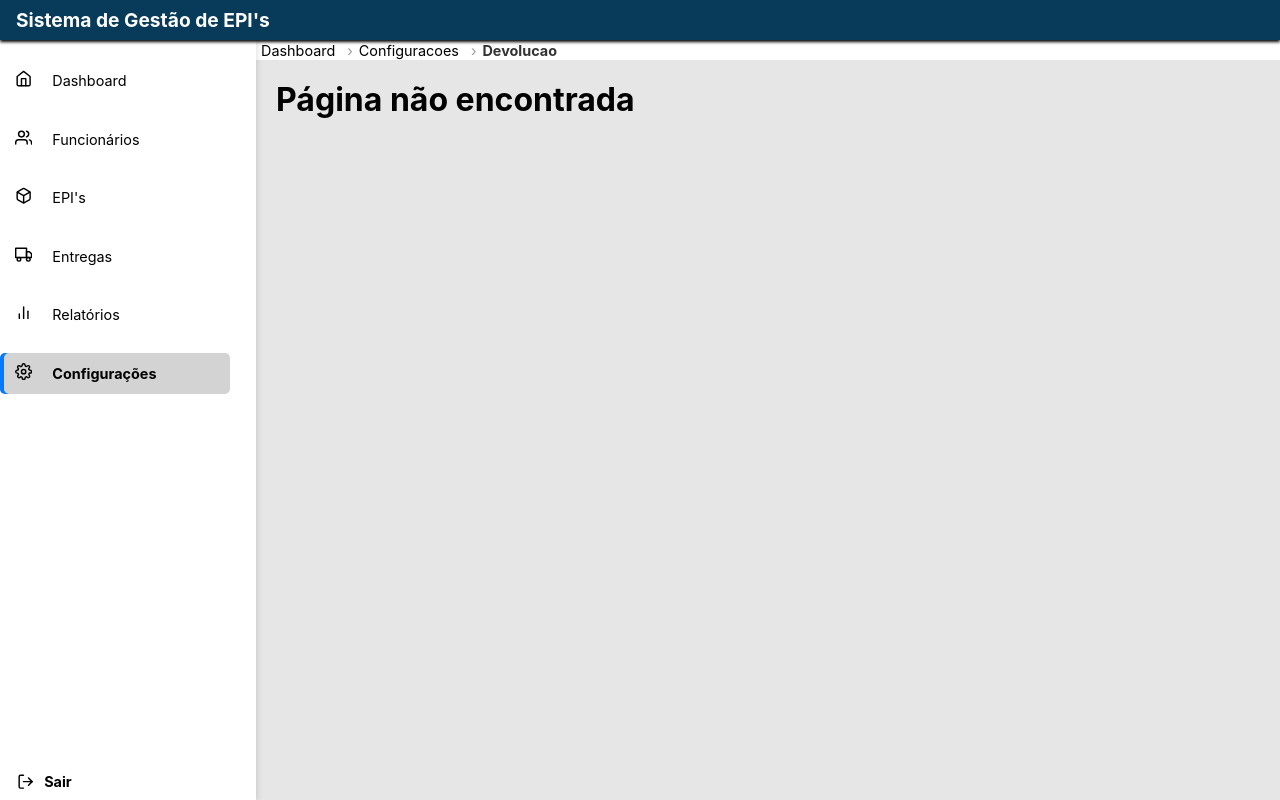
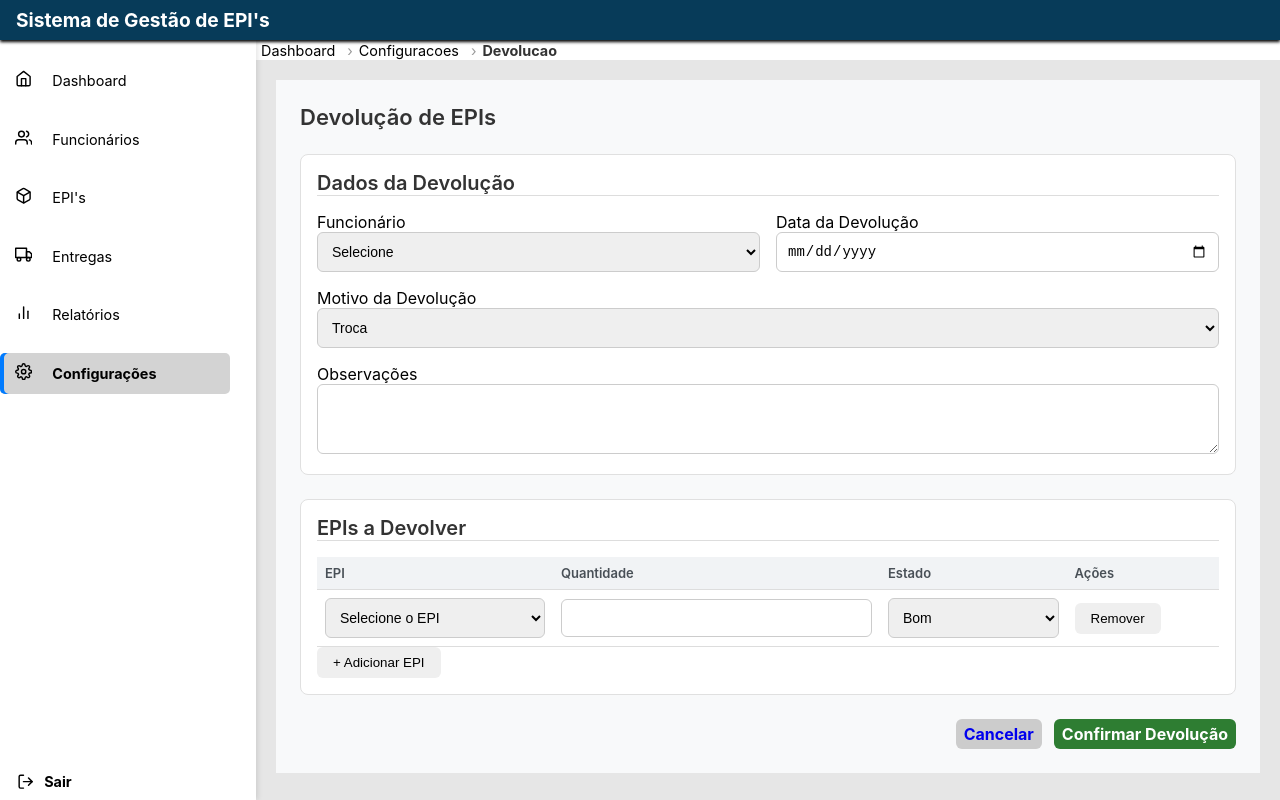
Before and after one commit to diegoflausino45/gestao-de-EPI, a React (Vite) app: page /configuracoes/devolucao in a window 1280 px wide. Built offline with nearby package versions, Linux system fonts and the light colour scheme.

Commit message:
Commit página de devolução

```diff
--- /dev/null
+++ b/src/components/Pages/DevolucaoPage/DadosDevolucao.jsx
@@ -0,0 +1,40 @@
+import styles from "./styles.module.css";
+
+function DadosDevolucao() {
+  return (
+    <section className={styles.card}>
+      <h2>Dados da Devolução</h2>
+
+      <div className={styles.grid}>
+        <div>
+          <label>Funcionário</label>
+          <select>
+            <option>Selecione</option>
+          </select>
+        </div>
+
+        <div>
+          <label>Data da Devolução</label>
+          <input type="date" />
+        </div>
+
+        <div className={styles.full}>
+          <label>Motivo da Devolução</label>
+          <select>
+            <option>Troca</option>
+            <option>Vencimento</option>
+            <option>Danificado</option>
+            <option>Desligamento</option>
+          </select>
+        </div>
+
+        <div className={styles.full}>
+          <label>Observações</label>
+          <textarea rows="3" />
+        </div>
+      </div>
+    </section>
+  );
+}
+
+export default DadosDevolucao;
--- /dev/null
+++ b/src/components/Pages/DevolucaoPage/EPIsDevolver.jsx
@@ -0,0 +1,52 @@
+import { useState } from "react";
+import styles from "./styles.module.css";
+import EpiRow from "./EpiRow";
+
+function EPIsDevolver() {
+  const [epis, setEpis] = useState([
+    { id: 1 },
+  ]);
+
+  function adicionarEpi() {
+    setEpis((prev) => [
+      ...prev,
+      { id: Date.now() },
+    ]);
+  }
+
+  function removerEpi(id) {
+    setEpis((prev) => prev.filter((epi) => epi.id !== id));
+  }
+
+  return (
+    <section className={styles.card}>
+      <h2>EPIs a Devolver</h2>
+
+      <table className={styles.table}>
+        <thead>
+          <tr>
+            <th>EPI</th>
+            <th>Quantidade</th>
+            <th>Estado</th>
+            <th>Ações</th>
+          </tr>
+        </thead>
+
+        <tbody>
+          {epis.map((epi) => (
+            <EpiRow
+              key={epi.id}
+              onRemove={() => removerEpi(epi.id)}
+            />
+          ))}
+        </tbody>
+      </table>
+
+      <button className={styles.add} onClick={adicionarEpi}>
+        + Adicionar EPI
+      </button>
+    </section>
+  );
+}
+
+export default EPIsDevolver;
--- /dev/null
+++ b/src/components/Pages/DevolucaoPage/EpiRow.jsx
@@ -0,0 +1,37 @@
+import styles from "./styles.module.css";
+
+function EpiRow({ onRemove }) {
+  return (
+    <tr>
+      <td>
+        <select>
+          <option>Selecione o EPI</option>
+        </select>
+      </td>
+
+      <td>
+        <input type="number" min="1" />
+      </td>
+
+      <td>
+        <select>
+          <option>Bom</option>
+          <option>Danificado</option>
+          <option>Inutilizável</option>
+        </select>
+      </td>
+
+      <td>
+        <button
+          type="button"
+          className={styles.remove}
+          onClick={onRemove}
+        >
+          Remover
+        </button>
+      </td>
+    </tr>
+  );
+}
+
+export default EpiRow;
--- /dev/null
+++ b/src/components/Pages/DevolucaoPage/styles.module.css
@@ -0,0 +1,54 @@
+
+.card {
+  background: #fff;
+  margin: 24px 0;
+  border-radius: 8px;
+  border: 1px solid #e0e0e0;
+    padding: 16px;
+
+}
+
+h2 {
+  font-size: 20px;
+  font-weight: 600;
+  color: #333;
+  margin-bottom: 16px;
+  border-bottom: 1px solid #ddd;
+}
+
+input,
+select,
+textarea {
+  width: 100%;
+  padding: 10px;
+  border: 1px solid #ccc;
+  border-radius: 6px;
+  font-size: 14px;
+}
+
+.grid {
+  display: grid;
+  grid-template-columns: 1fr 1fr;
+  gap: 16px;
+}
+
+.full {
+  grid-column: span 2;
+}
+
+.table {
+  width: 100%;
+  border-collapse: collapse;
+}
+
+.table th,
+.table td {
+  border-bottom: 1px solid #ddd;
+  padding: 8px;
+}
+
+.actions {
+  display: flex;
+  justify-content: flex-end;
+  gap: 12px;
+}
--- a/src/containers/Configuracoes/index.jsx
+++ b/src/containers/Configuracoes/index.jsx
@@ -1,4 +1,5 @@
 import styles from "./styles.module.css";
+import { Link } from "react-router-dom";
 import { useState } from "react";
 
 import EmpresaConfigModal from "../../components/Pages/ConfiguracoesPage/ConfigEmpresaModal";
@@ -100,10 +101,10 @@ function Configuracoes() {
             title="Devoluções"
             description="Realizar devolução"
           />
-          <button className={styles.editButton}>
+          <Link to="/configuracoes/devolucao" className={styles.editButton}>
             <FiEdit />
             Realizar
-          </button>
+          </Link>
         </div>
       </Section>
 
--- a/src/containers/Configuracoes/styles.module.css
+++ b/src/containers/Configuracoes/styles.module.css
@@ -73,3 +73,5 @@
 .editButton:hover {
   text-decoration: underline;
 }
+
+a{ text-decoration: none; }
--- a/src/containers/Devolucao/index.jsx
+++ b/src/containers/Devolucao/index.jsx
@@ -1,10 +1,22 @@
-
-
+import styles from "./styles.module.css";
+import DadosDevolucao from "../../components/Pages/DevolucaoPage/DadosDevolucao";
+import EPIsDevolver from "../../components/Pages/DevolucaoPage/EPIsDevolver";
+import { Link } from "react-router-dom";
 
 function Devolucao() {
-    return(
-        <div><h1>Devolução</h1></div>
-    )
+  return (
+    <div className={styles.container}>
+      <h1>Devolução de EPIs</h1>
+
+      <DadosDevolucao />
+      <EPIsDevolver />
+
+      <div className={styles.actions}>
+        <Link to={'/configuracoes'} className={`${styles.cancel} ${styles.button}`}>Cancelar</Link>
+        <Link to={'/configuracoes'} className={`${styles.confirm} ${styles.button}`}>Confirmar Devolução</Link>
+      </div>
+    </div>
+  );
 }
 
-export default Devolucao
+export default Devolucao;
--- /dev/null
+++ b/src/containers/Devolucao/styles.module.css
@@ -0,0 +1,41 @@
+.container {
+  padding: 24px;
+  background-color: #f8f9fa;
+  height: 100%;
+}
+
+.actions {
+  display: flex;
+  justify-content: flex-end;
+  gap: 12px;
+}
+
+h1 {
+  font-size: 22px;
+  font-weight: 600;
+  color: #333;
+}
+
+a{
+  text-decoration: none;
+}
+
+.button{
+  padding: 5px 8px;
+  border-radius: 6px;
+  font-weight: 700;
+  cursor: pointer;
+  transition: all 0.2s ease;
+}
+.button:hover {
+  box-shadow: 0 4px 8px rgba(0, 0, 0, 0.1);
+}
+.confirm{
+  background-color: #2e7d32;
+  color: #fff;
+  border: none;
+}
+.cancel{
+  background-color: #ccc;
+  border: none;
+}
--- a/src/routes/routes.jsx
+++ b/src/routes/routes.jsx
@@ -34,7 +34,7 @@ function AppRouter() {
                         <Route path="/funcionarios" element={<Funcionarios />} />
                         <Route path="/epis" element={<EPI />} />
                         <Route path="/entregas" element={<Entregas />} />
-                        <Route path="/devolucao" element={<Devolucao />} />
+                        <Route path="/configuracoes/devolucao" element={<Devolucao />} />
                         <Route path="/relatorios" element={<Relatorios />} />
                         <Route path="/usuarios" element={<Usuarios />} />
                         <Route path="/configuracoes" element={<Configuracoes />} />
```
